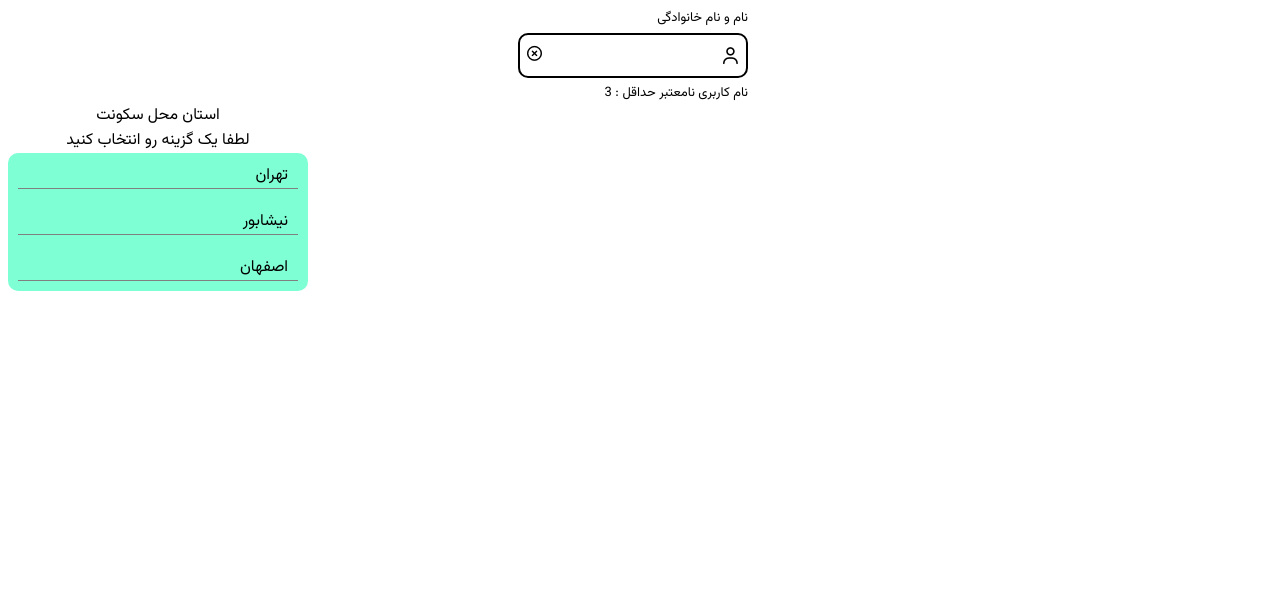
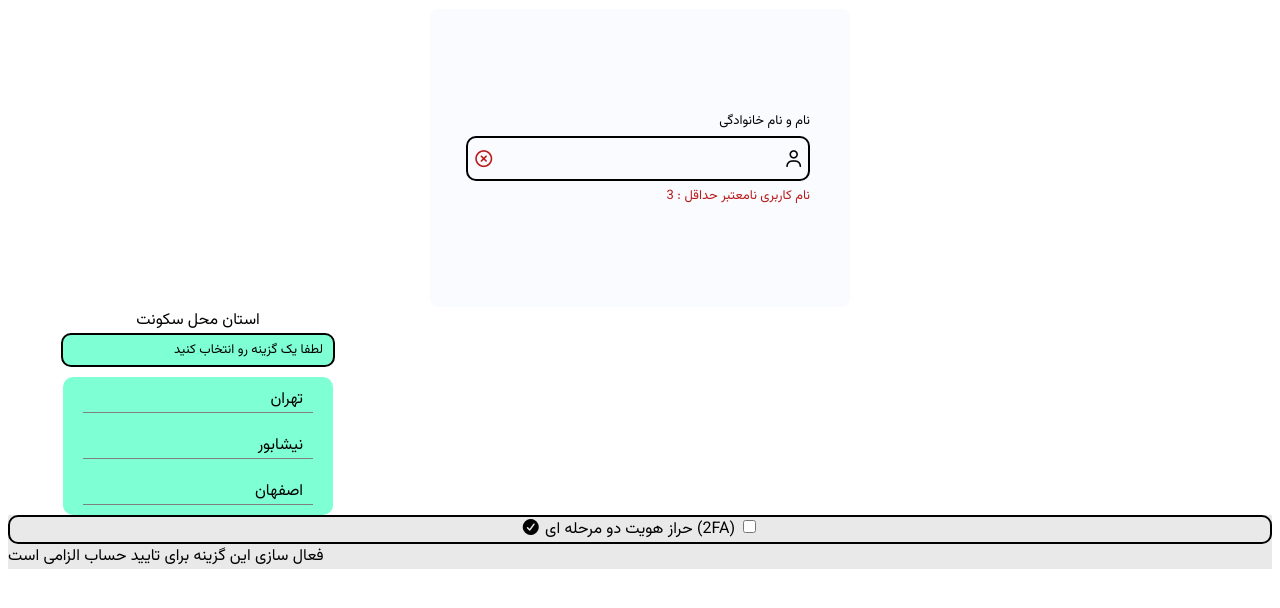
Before and after one commit to ArshBiG/Vue2-Project, a Vue app: page / in a window 1280 px wide. Shown: the top 608 px of the page. Built offline with nearby package versions, Linux system fonts and the light colour scheme.

Commit message:
complated customTextInput style in texxtInput customSelect CheckBox

```diff
--- a/src/components/InputsDemo.vue
+++ b/src/components/InputsDemo.vue
@@ -1,4 +1,5 @@
 <script>
+import CustomCheckBox from './inputs/CustomCheckBox.vue';
 import CustomSelect from './inputs/CustomSelect.vue';
 import CustomTextInput from './inputs/CustomTextInput.vue';
 
@@ -14,6 +15,8 @@ export default{
                 defaultIcon:"fa-regular fa-user",
                 errorIcon:"fa-regular fa-circle-xmark",
                 successIcon:"fa-solid fa-check",
+                successColor:"#006c49",
+                errorColor:"#ba1a1a",
             },
 
             customSelect:{
@@ -50,6 +53,42 @@ export default{
                     }
                 ]
 
+            },
+
+            checkBox:{
+                label:"شرایط و قوانین استفاده را میپذیرم",
+                inCheck:false,
+                type:"checkbox",
+
+                inputSuccessIcon:"fa-regular fa-circle-check",
+                inputErrorIcon:"fa-regular fa-circle-exclamation",
+
+                successText:"مجوز حقوقی توسط کاربر ثبت شد",
+                successTextIcon:"fa-duotone fa-thin fa-thumbs-up",
+                successColor:"#006c49",
+
+                errorText:"فعال سازی این گزینه برای تایید حساب ضروری است",
+                errorTextIcon:"fa-solid fa-exclamation",
+                errorColor:"#ba1a1a",
+            },
+
+            switchBox:{
+                label:"حراز هویت دو مرحله ای (2FA)",
+                inCheck:false,
+                type:"switchbox",
+
+                inputTextError:"احراز هویت دومرحله ای فعال است",
+                inputTextSuccess:"فعال سازی برای ورود های سازمانی الزامی است",
+                inputSuccessIcon:"fa-duotone fa-solid fa-circle-check",
+                inputErrorIcon:"fa-solid fa-circle",
+
+                successText:"حساب کاربری از بالاترین سطح کاربری برخوردار است",
+                successIcon:"fa-light fa-lock-keyhole",
+                successColor:"#006c49",
+
+                errorText:"فعال سازی این گزینه برای تایید حساب الزامی است",
+                errorIcon:"fa-regular fa-lock-keyhole-open",
+                errorColor:"#ba1a1a",
             }
 
         }
@@ -58,6 +97,7 @@ export default{
     components:{
         CustomTextInput,
         CustomSelect,
+        CustomCheckBox,
     },
 
     methods:{
@@ -69,6 +109,11 @@ export default{
         handleselect(option){
             this.customSelect.inSelect = option
             console.log("select in :",this.customSelect.inSelect)
+        },
+
+        handleChecked(check){
+            this.checkBox.inCheck = check
+            console.log("This is inCheck:", this.checkBox.inCheck )
         }
     }
 }
@@ -87,5 +132,15 @@ export default{
         :options="customSelect.options"
         @selected="handleselect"
         />
+
+        <!-- <CustomCheckBox
+        :value="checkBox"
+        @checked="handleChecked"
+        /> -->
+
+        <CustomCheckBox
+        :value="switchBox"
+        @checked="handleChecked"
+        />
     </div>
 </template>
--- a/src/components/inputs/CustomCheckBox.vue
+++ b/src/components/inputs/CustomCheckBox.vue
@@ -1,213 +1,116 @@
 <script>
-import inputMixin from '@/mixins/inputMixin'
-
-export default {
-  mixins: [inputMixin],
-
-  props: {
-    value: {
-      type: Boolean,
-      default: false
+export default{
+  props:{
+    value:{
+      type:Object,
+      default:() =>({})
     },
 
-    type: {
-      type: String,
-      default: 'checkbox',
+  },
+  data(){
+    return{
+      // گرفتن مقادیر
+      isValue: this.value,
+      // اعتبار سنجی
+      isValid: false
     }
   },
 
-  methods: {
-    handlerInput(event) {
-      this.inputValue = event.target.checked
-      this.touched = true
-      this.isValid = this.inputValue
-      this.$emit('input', this.inputValue)
-    }
-  },
+  methods:{
+    handleCheck(){
+      this.isValid = !this.isValid
 
-  watch: {
-    value(newValue) {
-      this.isValid = newValue
+      this.$emit('checked', this.isValid )
+      console.log("this Value :",this.value.inCheck)
+      console.log("this Value :",this.value.isValid)
+
     }
   }
 }
 </script>
 
 <template>
-  <div class="custom-checkbox">
-    <label
-      class="custom-checkbox__control"
-      :class="{
-        'custom-checkbox__control--success': touched && isValid,
-        'custom-checkbox__control--error': touched && !isValid,
-        'custom-checkbox__control--switch': type === 'switch'
-      }"
-    >
-      <input
-        type="checkbox"
-        :checked="inputValue"
-        @change="handlerInput"
-      />
+  <div>
+    <div class="conteiner" >
+      <div>
 
-      <!-- Checkbox -->
-      <span
-        v-if="type === 'checkbox'"
-        class="custom-checkbox__box"
-      >
-        <i class="fas fa-check"></i>
-      </span>
+        <div class="conteiner__selectSections" >
 
-      <!-- Switch -->
-      <span
-        v-else
-        class="custom-checkbox__switch"
-      >
-        <span class="custom-checkbox__switch-circle"></span>
-      </span>
+          <!-- checkBox Sections -->
+          <div
+            v-if="isValue.type === 'checkbox'"
+            class="conteiner__selectSections--checkBox"
+            >
+            <i :class="isValue.inputSuccessIcon" ></i>
+            <label>
+              {{ isValue.label }}
 
-      <span class="custom-checkbox__text">
-       {{ label }}
-      </span>
+              <!--inputBox for CheckBox Sections-->
+              <input
+              @click="handleCheck"
+              type="checkbox">
+            </label>
+          </div>
 
-    </label>
+          <!--switchBox Section-->
+          <div
+            v-else
+            class="conteiner__selectSections--switchBox"
+            >
+            <i :class="isValue.inputSuccessIcon" ></i>
+            <label>
+              {{ isValue.label }}
 
-    <p
-      v-if="touched && !isValid"
-      class="custom-checkbox__message custom-checkbox__message--error"
-    >
-      <i class="fas fa-exclamation-triangle"></i>
-      برای ادامه باید این گزینه را فعال کنید
-    </p>
+              <!--inputBox for SwitchBox Sections-->
+              <input
+              @click="handleCheck"
+              type="checkbox">
+            </label>
+          </div>
 
-    <p
-      v-else-if="touched && isValid"
-      class="custom-checkbox__message custom-checkbox__message--success"
-    >
-      <i class="fas fa-thumbs-up"></i>
-      حساب کاربری شما در سطح حفاظت قرار دارد.
-    </p>
+        </div>
 
+
+      <!--message Error-Seccess Sections-->
+      <div>
+        <span v-if="isValid" >
+          {{ isValue.successText }}
+        </span>
+        <span v-else >
+          {{ isValue.errorText }}
+        </span>
+      </div>
+
+    </div>
+    </div>
   </div>
 </template>
 
-<style lang="scss" scoped>
-$success: #00875a;
-$eror: #e53935;
+<style lang="scss" scoped >
+.conteiner{
+  background-color: #e9e9e9;
 
-.custom-checkbox {
-  width: 100%;
-  max-width: 480px;
-  padding: 18px;
-  border-radius: 12px;
-  box-sizing: border-box;
+  &__selectSections{
+    display: flex;
+    flex-direction: row;
+    justify-content: center;
+    align-items: center;
+    border: 2px solid black;
+    border-radius: 10px;
+    gap: 10px;
 
-  &__control {
-    width: 100%;
-    min-height: 62px;
-    padding: 0 14px;
-    display: flex;
-    align-items: center;
-    gap: 12px;
-    border: 1px solid #e5e5e5;
-    border-radius: 12px;
-    background: #fff;
-    cursor: pointer;
-    box-sizing: border-box;
-    transition: border-color 0.2s, box-shadow 0.2s;
-
-    input {
-      display: none;
-    }
-
-    &--error {
-      border-color: $eror;
-      box-shadow: 0 0 0 2px rgba(211, 47, 47, 0.08);
-    }
-
-    &--success {
-      border-color: $success;
-      box-shadow: 0 0 0 2px rgba(0, 135, 90, 0.08);
-    }
-  }
-
-  &__box {
-    width: 20px;
-    height: 20px;
-    display: flex;
-    align-items: center;
-    justify-content: center;
-    border: 2px solid #bbb;
-    border-radius: 5px;
-    box-sizing: border-box;
-    color: #fff;
-    font-size: 12px;
-    transition: 0.2s;
-  }
-
-  &__control--success &__box {
-    border-color: $success;
-    background: $success;
-  }
-
-  &__control--error &__box {
-    border-color: $eror;
-  }
-
-  &__text {
-    flex: 1;
-    font-size: 14px;
-    color: #333;
-  }
-
-  &__switch {
-    width: 50px;
-    height: 26px;
-    position: relative;
-    display: block;
-    border-radius: 20px;
-    background: #ddd;
-    transition: 0.2s;
-  }
-
-  &__switch-circle {
-    width: 20px;
-    height: 20px;
-    position: absolute;
-    top: 3px;
-    left: 3px;
-    border-radius: 50%;
-    background: #fff;
-    transition: 0.2s;
-    box-shadow: 0 1px 3px rgba(0, 0, 0, 0.2);
-  }
-
-  &__control--success &__switch {
-    background: $success;
-  }
-
-  &__control--success &__switch-circle {
-    left: 27px;
-  }
-
-  &__control--error &__switch {
-    background: $eror;
-  }
-
-  &__message {
-    margin: 8px 0 0;
-    display: flex;
-    align-items: center;
-    gap: 6px;
-    font-size: 12px;
-
-    &--error {
-      color: $eror;
-    }
-
-    &--success {
-      color: $success;
+    &--checkBox{
+      padding: 10px;
+      label{
+        padding: 10px;
+      }
+      input{
+        transform: translateY(25%);
+      }
+      i{
+        transform: translateY(15%);
+      }
     }
   }
 }
-
 </style>
--- a/src/components/inputs/CustomSelect.vue
+++ b/src/components/inputs/CustomSelect.vue
@@ -13,7 +13,7 @@ export default{
 
   data(){
     return{
-      isOpen:false,
+      isOpen:true,
       isValid:false,
       selected: this.select
     }
@@ -29,6 +29,10 @@ export default{
     handleSelect(option){
       this.$emit('selected', option)
       console.log("checkSelect",this.selected.inSelect)
+    },
+
+    handleOpen(){
+      this.isOpen = !this.isOpen
     }
   }
 }
@@ -42,14 +46,25 @@ export default{
     </label>
 
       <div
-    class="conteiner__select"
+      @click="handleOpen"
+      class="conteiner__selectSections"
+      >
+        <div
+          class="conteiner__selectSections--input"
           v-if="selectedOptions"
           >
+          <span>
             {{ selectedOptions.name }}
+          </span>
         </div>
-    <div v-else >
+
+        <div v-else class="conteiner__select--label" >
             <span>لطفا یک گزینه رو انتخاب کنید</span>
         </div>
+      </div>
+
+
+      <div v-if="isOpen" >
 
         <div
         class="conteiner__selectBox"
@@ -65,6 +80,7 @@ export default{
         </span>
             </span>
         </div>
+      </div>
 
   </div>
 </template>
@@ -75,24 +91,35 @@ export default{
   flex-direction: column;
   justify-content: center;
   align-items: center;
-  width: 300px;
+  width: 380px;
   direction: rtl;
 
   label{
     display: flex;
-    align-items: right;
+    justify-content: start;
+    align-items: start;
   }
 
-  &__select{
-    background-color: red;
+  &__selectSections{
+    justify-content: start;
+    padding: 5px 10px 5px 10px;
+    display: flex;
+    border: 2px solid black;
+    border-radius: 10px;
+    width: 250px;
+    background-color: aquamarine;
+    font-size: small;
   }
 
   &__selectBox{
     display: flex;
+    padding: 0 10px 0 10px;
+
     flex-direction: column;
-    width: 100%;
+    width: 250px;
     background-color: aquamarine;
     border-radius: 10px;
+    margin-top: 10px;
 
     span{
       cursor: pointer;
--- a/src/components/inputs/CustomTextInput.vue
+++ b/src/components/inputs/CustomTextInput.vue
@@ -29,26 +29,30 @@ export default{
 
 <template>
   <div class="conteiner" >
-
       <div class="customText" >
-      <label class="customText__label">{{input.label}}</label>
+        <label class="customText__label"
+        >{{input.label}}</label>
         <div class="customText__inputsBox">
           <div class="customText__inputsBox--icon" >
             <i v-if="isValid"
             :class="input.successIcon"
+            :style="{color: input.successColor}"
             ></i>
             <i
             v-else
             :class="input.errorIcon"
+            :style="{color: input.errorColor }"
             class="customText__inputsBox--errorIcon"
             ></i>
           </div>
+
           <input
             class="customText__inputsBox--input"
             type="text"
             v-model="input.value"
             @input="handleClick"
             >
+
             <i
             class="customText__inputsBox--defaultIcon"
             :class="input.defaultIcon"
@@ -57,13 +61,17 @@ export default{
 
       <div class="customText__text" >
         <div v-if="!isValid" >
-          <div class="customText__inputBox--errorIcon" >
+          <div class="customText__inputBox--errorIcon"
+          :style="{color: input.errorColor}"
+          >
             <span class="customText__text--errorText">{{ input.errorText }} {{ input.minCharacter }} </span>
           </div>
         </div>
 
         <div v-else >
-          <span class="customText__text--successText">{{ input.successText }}</span>
+          <span class="customText__text--successText"
+          :style="{color: input.successColor}"
+          >{{ input.successText }}</span>
           <div class="customText__Icons--success" >
           </div>
         </div>
@@ -75,9 +83,14 @@ export default{
 
 <style lang="scss" scoped >
 .conteiner{
+  margin: 0;
+  padding: 0;
+  box-sizing: border-box;
   display: flex;
   justify-content: center;
   height: auto;
+  width: 100%;
+  height: 300px;
 }
 
 .customText{
@@ -87,6 +100,11 @@ export default{
   justify-content: center;
   align-items: flex-end;
   position: relative;
+  background: #f9fbff;
+  width: 340px;
+  padding: 30px 40px;
+  border: 1px solid #fff;
+  border-radius: 10px;
 
   &__label{
     margin-bottom: 5px;
@@ -99,30 +117,39 @@ export default{
   }
 
   &__inputsBox{
-    display: flex;
-    flex-direction: row;
-    justify-content: space-between;
-    align-items: center;
-    max-width: 320px;
+    position: relative;
+    max-width: 330px;
     width: 100%;
     padding: 5px;
-    border: 2px solid black ;
+    border: 2px solid #000 ;
     border-radius: 10px ;
 
     &--input{
+      color: #000;
+      max-width: 270px;
+      width: 100%;
       direction: rtl;
       padding: 5px;
+      margin-left: 25px;
       border: none;
       outline: none;
       background-color: transparent;
     }
 
     &--defaultIcon{
+      margin-left: 5px;
+      top: 8px;
+      transform: translateY(25%);
+      position: absolute;
       font-size: 17px;
     }
 
     &--icon{
-      font-size: 15px;
+      margin-right:5px ;
+      transform: translateY(20%);
+      position: absolute;
+      font-size: 17px;
+      transition: all 0.7s;
     }
 
   }
```
Lines whose indentation alone changed are shown as unchanged.
